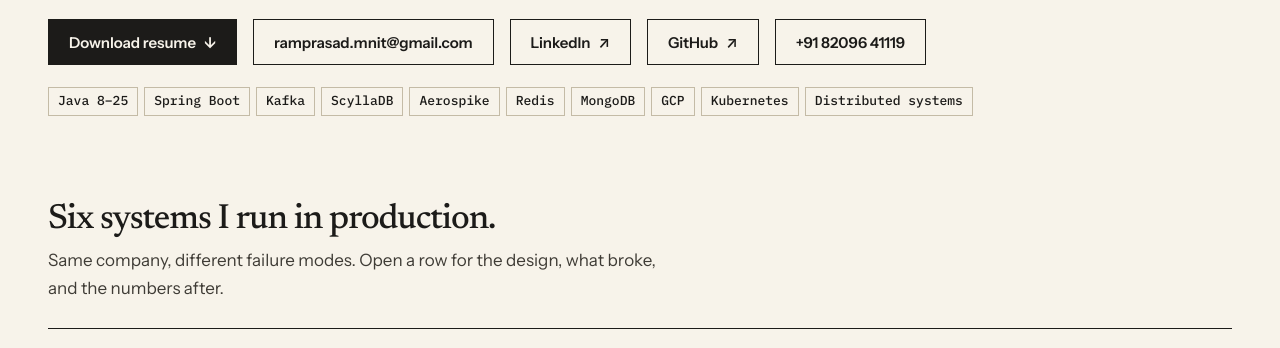
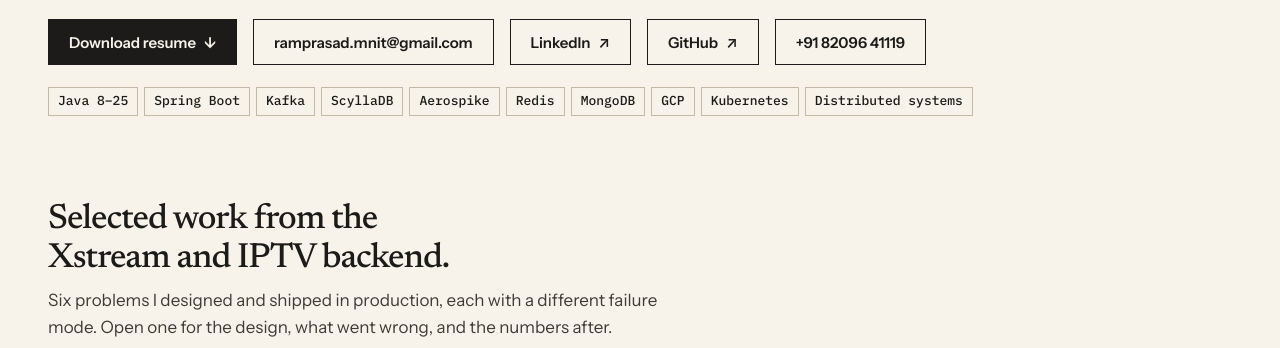
Before and after one commit to RamPrasadBidiyasar/portfolio, a plain HTML site: page index.html in a window 1280 px wide. Shown: the part 577-925 px from the top of the page. Drawn offline with Linux system fonts and the light colour scheme.

Commit message:
Reframe work section as selected work from the Xstream and IPTV backend
Co-Authored-By: Claude Opus 5.5 <noreply@anthropic.com>

```diff
--- a/index.html
+++ b/index.html
@@ -152,8 +152,8 @@
 
 <section class="wrap home-sec" id="work" aria-labelledby="work-title">
   <header class="home-h">
-    <h2 id="work-title">Six systems I run in production.</h2>
-    <p>Same company, different failure modes. Open a row for the design, what broke, and the numbers after.</p>
+    <h2 id="work-title">Selected work from the Xstream and IPTV backend.</h2>
+    <p>Six problems I designed and shipped in production, each with a different failure mode. Open one for the design, what went wrong, and the numbers after.</p>
   </header>
   <div class="roster">
     <a class="roster-row" href="case/continue-watching.html">
@@ -240,7 +240,7 @@
 <section class="wrap home-sec" id="experience" aria-labelledby="exp-title">
   <header class="home-h">
     <h2 id="exp-title">The rest of the three years.</h2>
-    <p>The rows above are the systems I can walk through end to end. Day to day there is also migration, onboarding, and the odd incident that is not a case study.</p>
+    <p>The work above is what I can walk through end to end. Day to day there is also migration, onboarding, and the odd incident that is not a case study.</p>
   </header>
   <div class="org">
     <div class="org-meta">
```
Also changed, not shown: 1 other file.
